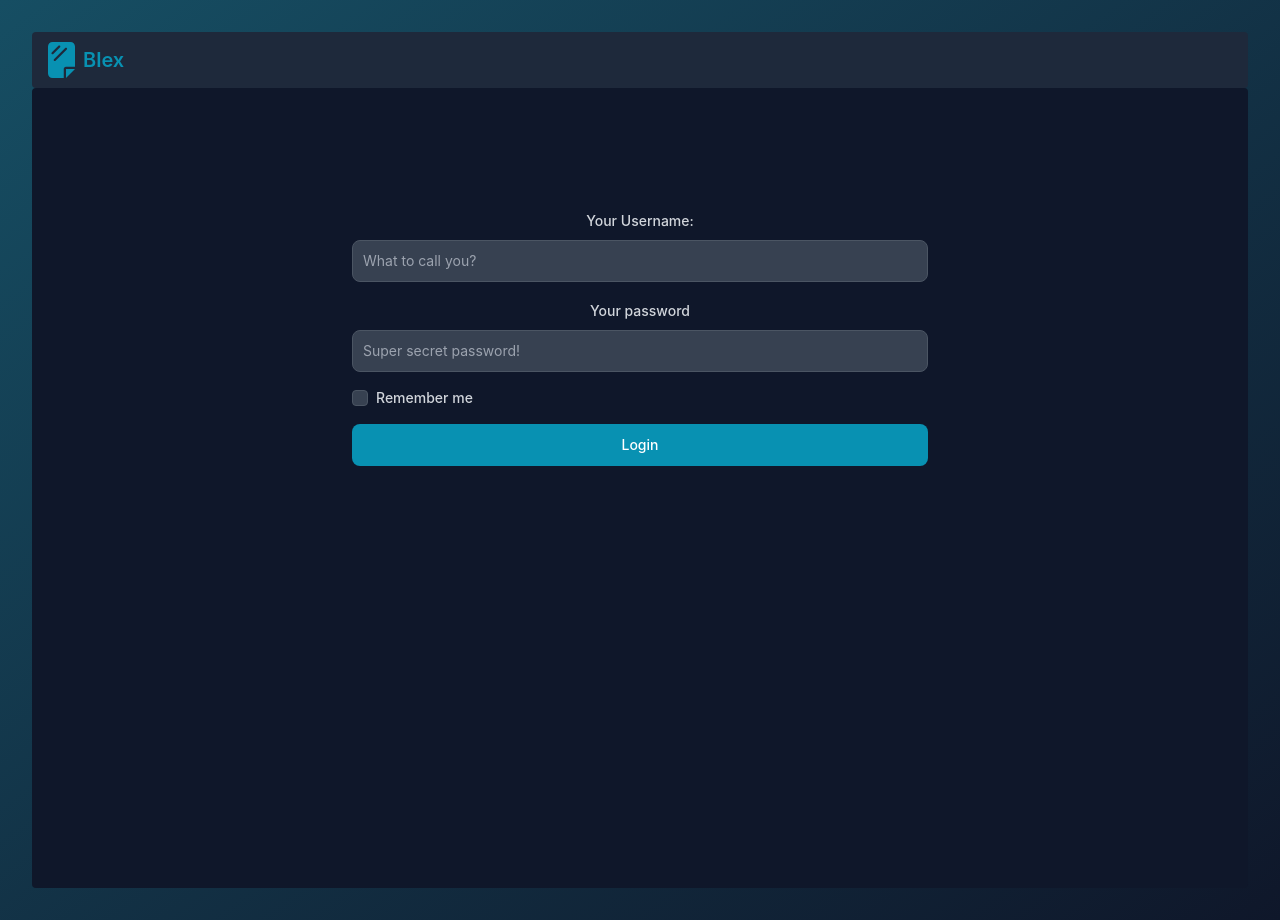
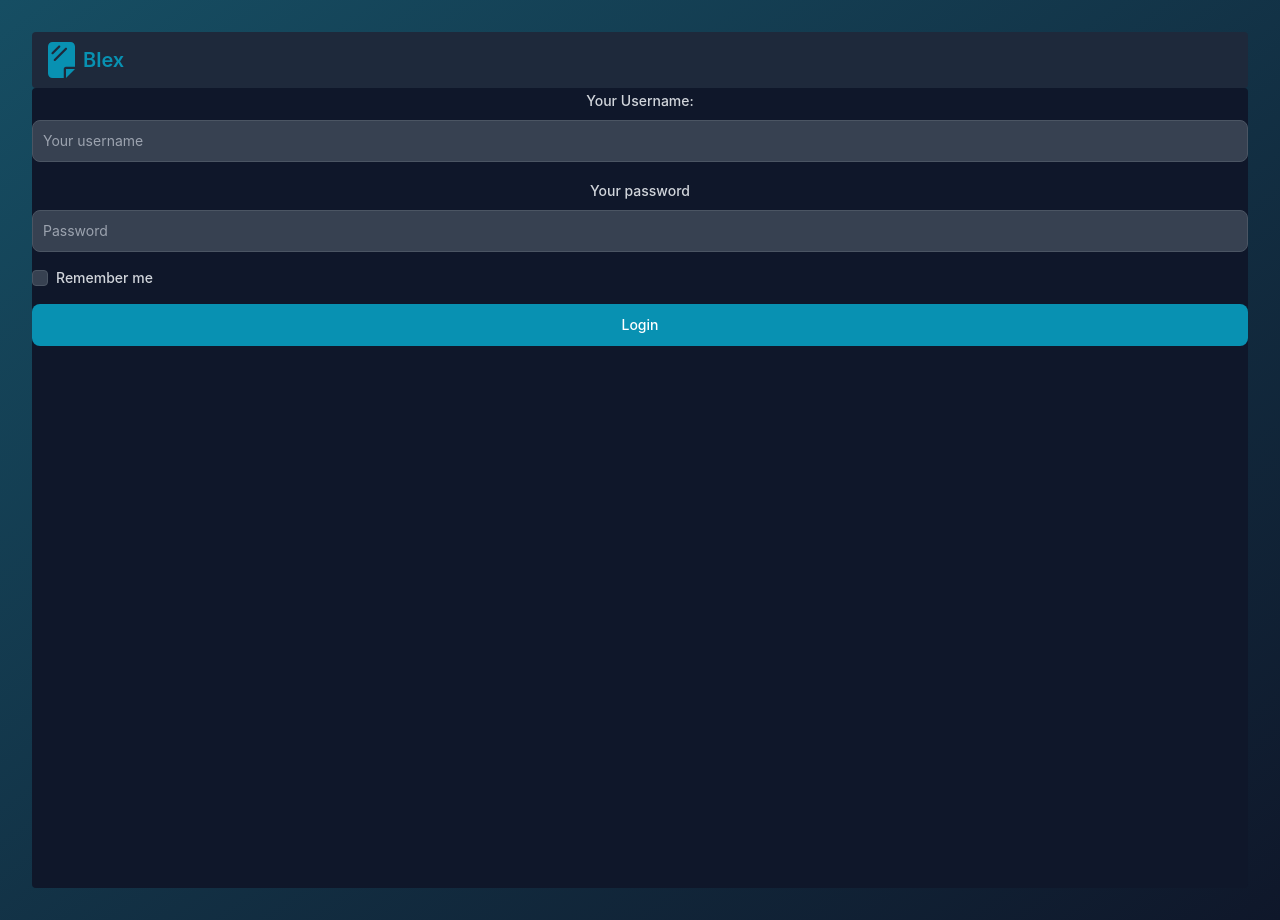
Before and after one commit to sifterstudios/blex, a React (Vite) app in the folder app/: page /signin in a window 1280 px wide. Built offline with nearby package versions, Linux system fonts and the light colour scheme; no server answers.

Commit message:
add class

```diff
--- a/app/src/pages/signIn/SignIn.tsx
+++ b/app/src/pages/signIn/SignIn.tsx
@@ -1,6 +1,7 @@
 import { Button, Checkbox, Label, TextInput } from 'flowbite-react'
 import React, { useState } from 'react'
 import axios from 'axios';
+import "./SignIn.css";
 
 //TODO interface User is not used
 interface User {
@@ -41,20 +42,11 @@ export const SignIn: React.FC<Props> = ({ onLogin }) => {
 		}
 	};
 
-
-
-
-
 	// TODO: Implement remember me - or remove it!(LocalStorage vs. SessionStorage?)
 	return (
 
 		<>
-		<br/>
-		<br/>
-		<br/>
-		<br/>
-		<br/>
-			<form className="flex flex-col gap-4 sm:ml-80 sm:mr-80" onSubmit={handleSubmit}>
+			<form className="sign-in-form flex flex-col gap-4" onSubmit={handleSubmit}>
 				<div>
 					<div className="mb-2 block">
 						<Label
@@ -65,7 +57,7 @@ export const SignIn: React.FC<Props> = ({ onLogin }) => {
 					<TextInput
 						id="user"
 						type="text"
-						placeholder="What to call you?"
+						placeholder="Your username"
 						required={true}
 						value={username}
 						onChange={(e) => setUsername(e.target.value)}
@@ -82,7 +74,7 @@ export const SignIn: React.FC<Props> = ({ onLogin }) => {
 						id="pass"
 						type="password"
 						required={true}
-						placeholder="Super secret password!"
+						placeholder="Password"
 						value={password}
 						onChange={(e) => setPassword(e.target.value)}
 					/>
```
